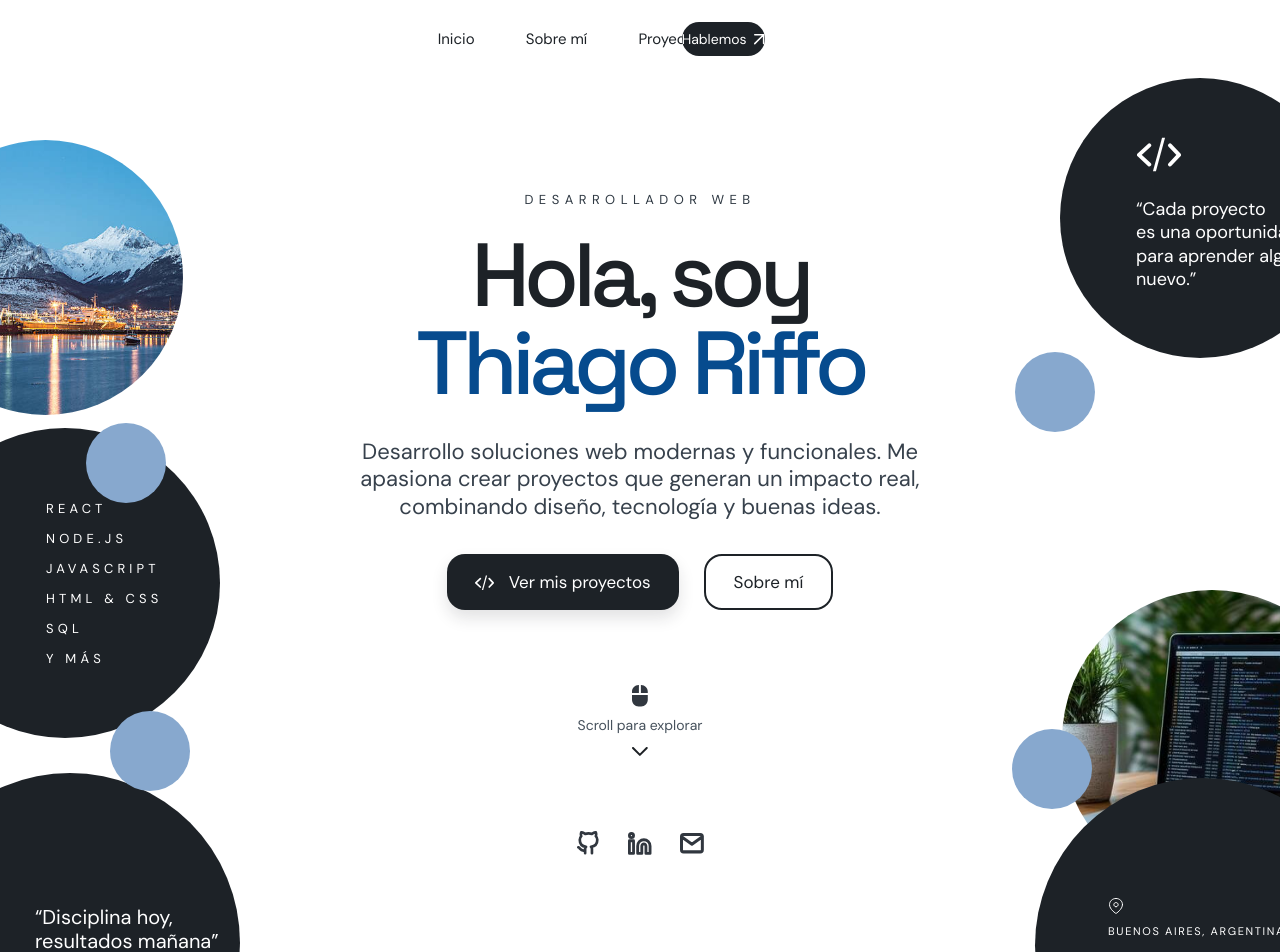
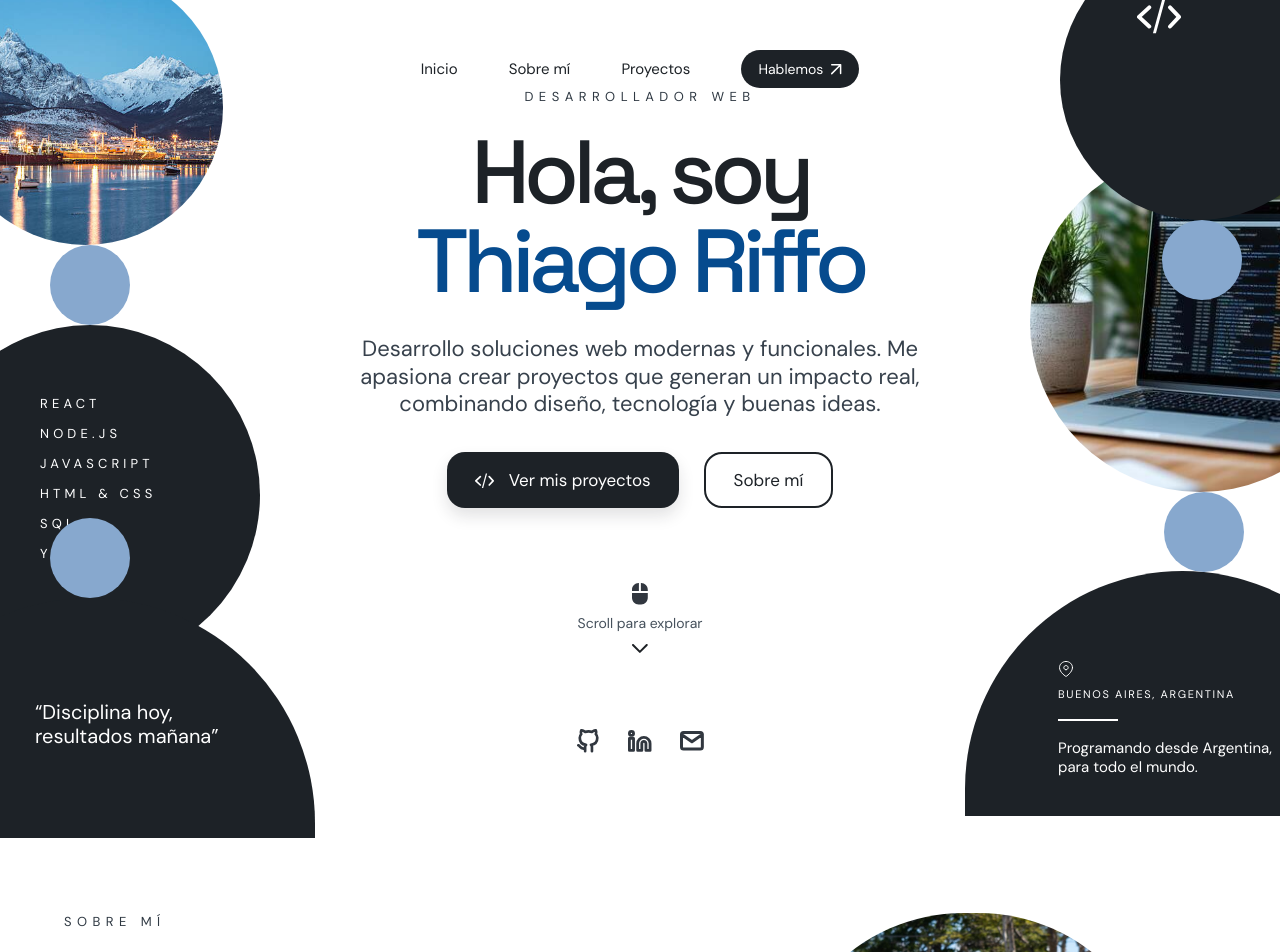
Before and after one commit to ThiagoR19/Portafolios, a React (Vite) app: page / in a window 1280 px wide. Shown: the top 952 px of the page. Built offline with nearby package versions, Linux system fonts and the light colour scheme.

Commit message:
feat: Improve structure and responsive

```diff
--- a/src/App.css
+++ b/src/App.css
@@ -12,7 +12,7 @@
 }
 
 .site-header {
-  height: 78px;
+  height: 38px;
   display: flex;
   align-items: center;
   justify-content: center;
@@ -35,7 +35,6 @@
 }
 
 .header-cta {
-  position: absolute;
   right: clamp(24px, 6vw, 88px);
   display: inline-flex;
   align-items: center;
@@ -45,11 +44,6 @@
   border-radius: 999px;
   padding: 12px 19px;
   font-size: 14px;
-}
-
-.site-header nav a {
-  position: relative;
-  padding: 8px 0;
 }
 
 .site-header nav a::after {
@@ -65,7 +59,8 @@
   transition: transform .2s ease;
 }
 
-.site-header nav a:hover::after, .site-header nav a:focus-visible::after {
+.site-header nav a:hover::after,
+.site-header nav a:focus-visible::after {
   transform: scaleX(1);
   transform-origin: left;
 }
@@ -85,6 +80,8 @@
 
 .asset-icon-light {
   filter: brightness(0) invert(1);
+  height: 120px;
+  width: 120px;
 }
 
 .eyebrow-with-icon {
@@ -111,13 +108,13 @@
 }
 
 .hero-section {
-  min-height: 920px;
+  min-height: 100vh;
   position: relative;
-  display: grid;
-  place-items: center;
-  isolation: isolate;
-  padding-top: 80px;
-  padding-bottom: 75px;
+  display: flex;
+  flex-direction: column;
+  align-items: center;
+  justify-content: space-between;
+  padding: 50px 0;
 }
 
 .hero-copy {
@@ -126,6 +123,8 @@
   position: relative;
   z-index: 5;
   margin-top: -35px;
+  margin-top: auto;
+  margin-bottom: auto;
 }
 
 .eyebrow {
@@ -174,14 +173,15 @@
   transition: transform .2s, box-shadow .2s;
 }
 
-.button:hover, .small-button:hover {
+.button:hover,
+.small-button:hover {
   transform: translateY(-2px);
 }
 
 .button-dark {
   background: var(--ink);
   color: #fff;
-  box-shadow: 0 8px 16px rgba(29,34,39,.13);
+  box-shadow: 0 8px 16px rgba(29, 34, 39, .13);
 }
 
 .button-outline {
@@ -237,15 +237,15 @@
 .orbit-left-top {
   width: 275px;
   height: 275px;
-  left: -92px;
-  top: 62px;
+  left: -52px;
+  top: -30px;
 }
 
 .orbit-right {
-  width: 300px;
-  height: 300px;
-  right: -82px;
-  bottom: 108px;
+  width: 340px;
+  height: 340px;
+  right: -90px;
+  bottom: 311px;
 }
 
 .hero-disc {
@@ -257,11 +257,11 @@
 }
 
 .disc-left {
-  width: 310px;
-  height: 310px;
-  left: -90px;
-  top: 350px;
-  padding: 72px 0 0 136px;
+  width: 340px;
+  height: 340px;
+  left: -80px;
+  top: 325px;
+  padding: 70px 0 0 120px;
   display: flex;
   flex-direction: column;
   gap: 13px;
@@ -273,7 +273,7 @@
   width: 280px;
   height: 280px;
   right: -60px;
-  top: 0;
+  top: -60px;
   padding: 52px 0 0 76px;
 }
 
@@ -284,21 +284,23 @@
 }
 
 .disc-quote {
-  width: 340px;
-  height: 340px;
-  left: -100px;
-  bottom: -115px;
-  padding: 132px 0 0 135px;
+  width: 450px;
+  height: 240px;
+  left: -135px;
+  bottom: -35px;
+  padding: 102px 0 0 170px;
   font-size: 20px;
   line-height: 1.2;
+  border-radius: 1000px 1000px 0 0;
 }
 
 .disc-location {
-  width: 335px;
-  height: 335px;
-  right: -90px;
-  bottom: -115px;
-  padding: 120px 0 0 73px;
+  width: 435px;
+  height: 245px;
+  right: -120px;
+  bottom: -13px;
+  padding: 90px 0 0 93px;
+  border-radius: 1000px 1000px 0 0;
 }
 
 .disc-location small {
@@ -330,23 +332,23 @@
 }
 
 .dot-one {
-  left: 86px;
-  top: 345px;
+  left: 50px;
+  top: 245px;
 }
 
 .dot-two {
-  right: 185px;
-  top: 274px;
+  right: 38px;
+  top: 220px;
 }
 
 .dot-three {
-  left: 110px;
-  bottom: 207px;
+  left: 50px;
+  bottom: 205px;
 }
 
 .dot-four {
-  right: 188px;
-  bottom: 189px;
+  right: 36px;
+  bottom: 231px;
 }
 
 .about-section {
@@ -362,19 +364,22 @@
   position: relative;
 }
 
-.about-heading h2, .section-heading h2, .contact-intro h2 {
+.about-heading h2,
+.section-heading h2,
+.contact-intro h2 {
   font: 700 clamp(42px, 5.1vw, 76px)/.99 'Space Grotesk', sans-serif;
   letter-spacing: -.055em;
   margin: 0;
   color: #050505;
 }
 
-.about-heading h2 span, .section-heading h2 span, .contact-intro h2 span {
+.about-heading h2 span,
+.section-heading h2 span,
+.contact-intro h2 span {
   color: var(--blue);
 }
 
 .portrait-wrap {
-  margin-top: 55px;
   width: min(400px, 100%);
   aspect-ratio: .94;
   border-radius: 48%;
@@ -411,7 +416,7 @@
   line-height: 1.25;
 }
 
-.about-body > p {
+.about-body>p {
   max-width: 650px;
   margin: 0 0 30px;
 }
@@ -450,9 +455,11 @@
   grid-template-columns: 1.08fr .92fr;
   gap: 28px;
   margin-top: 62px;
+  width: 80%;
 }
 
-.hobby-card, .goal-card {
+.hobby-card,
+.goal-card {
   border-radius: 19px;
   padding: 25px 28px;
 }
@@ -484,7 +491,8 @@
   font-size: 13px;
 }
 
-.hobby-card hr, .goal-card hr {
+.hobby-card hr,
+.goal-card hr {
   border: 0;
   border-top: 1px solid currentColor;
   margin: 18px 0;
@@ -509,7 +517,7 @@
   margin: 0;
 }
 
-.goal-card > p:last-child {
+.goal-card>p:last-child {
   font-size: 19px;
   line-height: 1.2;
   margin: 0;
@@ -543,7 +551,7 @@
   font-size: clamp(42px, 5vw, 70px);
 }
 
-.section-heading > p:last-child {
+.section-heading>p:last-child {
   color: var(--muted);
   font-size: 18px;
   max-width: 760px;
@@ -580,14 +588,14 @@
   background: white;
   border-radius: 18px;
   overflow: hidden;
-  box-shadow: 0 8px 18px rgba(37,48,60,.13);
+  box-shadow: 0 8px 18px rgba(37, 48, 60, .13);
 }
 
 .project-visual {
   height: 210px;
   display: grid;
   place-items: center;
-  color: rgba(255,255,255,.75);
+  color: rgba(255, 255, 255, .75);
 }
 
 .project-visual.navy {
@@ -613,7 +621,7 @@
   color: #111;
 }
 
-.project-content > p {
+.project-content>p {
   min-height: 60px;
   margin: 0;
   color: var(--muted);
@@ -669,7 +677,7 @@
   min-height: 900px;
 }
 
-.contact-intro > p:last-of-type {
+.contact-intro>p:last-of-type {
   max-width: 460px;
   color: var(--muted);
   font-size: 19px;
@@ -714,7 +722,7 @@
   padding: 29px;
   border: 1px solid #d7dce0;
   border-radius: 20px;
-  box-shadow: 0 3px 10px rgba(30,40,50,.12);
+  box-shadow: 0 3px 10px rgba(30, 40, 50, .12);
   background: white;
 }
 
@@ -751,7 +759,8 @@
   margin: 0 0 14px;
 }
 
-.contact-form input, .contact-form textarea {
+.contact-form input,
+.contact-form textarea {
   width: 100%;
   border: 1px solid #dce1e5;
   background: #f3f5f7;
@@ -760,10 +769,11 @@
   margin-top: 7px;
   outline: 0;
   color: #2b333a;
-  box-shadow: inset 0 1px 4px rgba(0,0,0,.05);
+  box-shadow: inset 0 1px 4px rgba(0, 0, 0, .05);
 }
 
-.contact-form input:focus, .contact-form textarea:focus {
+.contact-form input:focus,
+.contact-form textarea:focus {
   border-color: #86a8c9;
   box-shadow: 0 0 0 3px #e4eef8;
 }
@@ -773,7 +783,8 @@
   min-height: 130px;
 }
 
-.contact-form input::placeholder, .contact-form textarea::placeholder {
+.contact-form input::placeholder,
+.contact-form textarea::placeholder {
   color: #a6b1bc;
 }
 
@@ -789,7 +800,7 @@
   margin-top: 4px;
 }
 
-.contact-form > .button {
+.contact-form>.button {
   width: 100%;
   margin-top: 10px;
 }
@@ -1003,7 +1014,8 @@ footer {
     display: none;
   }
 
-  .disc-quote, .disc-location {
+  .disc-quote,
+  .disc-location {
     display: none;
   }
 
@@ -1022,7 +1034,8 @@ footer {
     top: 520px;
   }
 
-  .dot-three, .dot-four {
+  .dot-three,
+  .dot-four {
     display: none;
   }
 
@@ -1036,7 +1049,8 @@ footer {
     font-size: 49px;
   }
 
-  .portrait-wrap, .signature {
+  .portrait-wrap,
+  .signature {
     display: none;
   }
 
@@ -1045,7 +1059,7 @@ footer {
     font-size: 18px;
   }
 
-  .about-body > p {
+  .about-body>p {
     margin-bottom: 25px;
   }
 
@@ -1072,7 +1086,8 @@ footer {
     margin-top: 40px;
   }
 
-  .hobby-card, .goal-card {
+  .hobby-card,
+  .goal-card {
     padding: 24px 22px;
   }
 
@@ -1090,7 +1105,7 @@ footer {
     grid-column: 2 / 4;
   }
 
-  .goal-card > p:last-child {
+  .goal-card>p:last-child {
     font-size: 18px;
   }
 
@@ -1103,7 +1118,7 @@ footer {
     font-size: 47px;
   }
 
-  .section-heading > p:last-child {
+  .section-heading>p:last-child {
     font-size: 17px;
   }
 
@@ -1131,7 +1146,7 @@ footer {
     padding: 18px 24px 20px;
   }
 
-  .project-content > p {
+  .project-content>p {
     min-height: auto;
   }
 
@@ -1150,12 +1165,13 @@ footer {
     font-size: 49px;
   }
 
-  .contact-intro > p:last-of-type {
+  .contact-intro>p:last-of-type {
     font-size: 18px;
     margin-top: 28px;
   }
 
-  .contact-photo, .place-label {
+  .contact-photo,
+  .place-label {
     display: none;
   }
 
@@ -1233,7 +1249,6 @@ footer {
 .about-heading .portrait-wrap {
   grid-column: 2;
   grid-row: 1;
-  justify-self: end;
   width: min(100%, 400px);
   margin-top: 0;
 }
@@ -1249,7 +1264,7 @@ footer {
   padding-top: 48px;
 }
 
-.about-body > p {
+.about-body>p {
   max-width: 780px;
 }
 
--- a/src/App.jsx
+++ b/src/App.jsx
@@ -2,23 +2,11 @@ import Inicio from './components/Inicio.jsx'
 import SobreMi from './components/SobreMi.jsx'
 import Proyectos from './components/Proyectos.jsx'
 import Contacto from './components/Contacto.jsx'
-import { Icon } from './context/icon.jsx'
 import './App.css'
 
 function App() {
   return (
     <div className="site-shell">
-      <header className="site-header">
-        <nav aria-label="Navegación principal">
-          <a href="#inicio">Inicio</a>
-          <a href="#sobre-mi">Sobre mí</a>
-          <a href="#proyectos">Proyectos</a>
-          <a className="header-cta" href="#contacto">
-            Hablemos <Icon name="talk" size={11} light />
-          </a>
-        </nav>
-      </header>
-
       <main>
         <Inicio />
         <SobreMi />
--- a/src/components/Inicio.jsx
+++ b/src/components/Inicio.jsx
@@ -5,6 +5,16 @@ import laptopPhoto from '../assets/laptop.webp'
 function Inicio() {
   return (
     <section id="inicio" className="hero-section section-wrap">
+      <header className="site-header">
+        <nav aria-label="Navegación principal">
+          <a href="#inicio">Inicio</a>
+          <a href="#sobre-mi">Sobre mí</a>
+          <a href="#proyectos">Proyectos</a>
+          <a className="header-cta" href="#contacto">
+            Hablemos <Icon name="talk" size={11} light />
+          </a>
+        </nav>
+      </header>
       <div className="hero-copy">
         <p className="eyebrow">DESARROLLADOR WEB</p>
         <h1>
@@ -74,13 +84,6 @@ function Inicio() {
       </div>
       <div className="hero-disc disc-right">
         <Icon name="code" size={46} light />
-        <p>
-          “Cada proyecto
-          <br />
-          es una oportunidad
-          <br />
-          para aprender algo nuevo.”
-        </p>
       </div>
       <div className="hero-disc disc-quote">
         “Disciplina hoy,
--- a/src/components/SobreMi.jsx
+++ b/src/components/SobreMi.jsx
@@ -14,17 +14,6 @@ function SobreMi() {
             <br />
             <span>mejores soluciones</span>
           </h2>
-        </div>
-        <div className="portrait-wrap">
-          <img src={thiagoPhoto} alt="Thiago Riffo" />
-        </div>
-        <div className="signature">
-          Thiago
-          <br />
-          <span>Riffo</span>
-        </div>
-      </div>
-
           <div className="about-body">
             <p>
               Soy Thiago Riffo, un desarrollador web de Argentina apasionado por la
@@ -47,6 +36,16 @@ function SobreMi() {
                   <span>{label}</span>
                 </div>
               ))}
+            </div>
+          </div>
+        </div>
+        <div className="portrait-wrap">
+          <img src={thiagoPhoto} alt="Thiago Riffo" />
+        </div>
+        <div className="signature">
+          Thiago
+          <br />
+          <span>Riffo</span>
         </div>
       </div>
 
```
Lines whose indentation alone changed are shown as unchanged.
